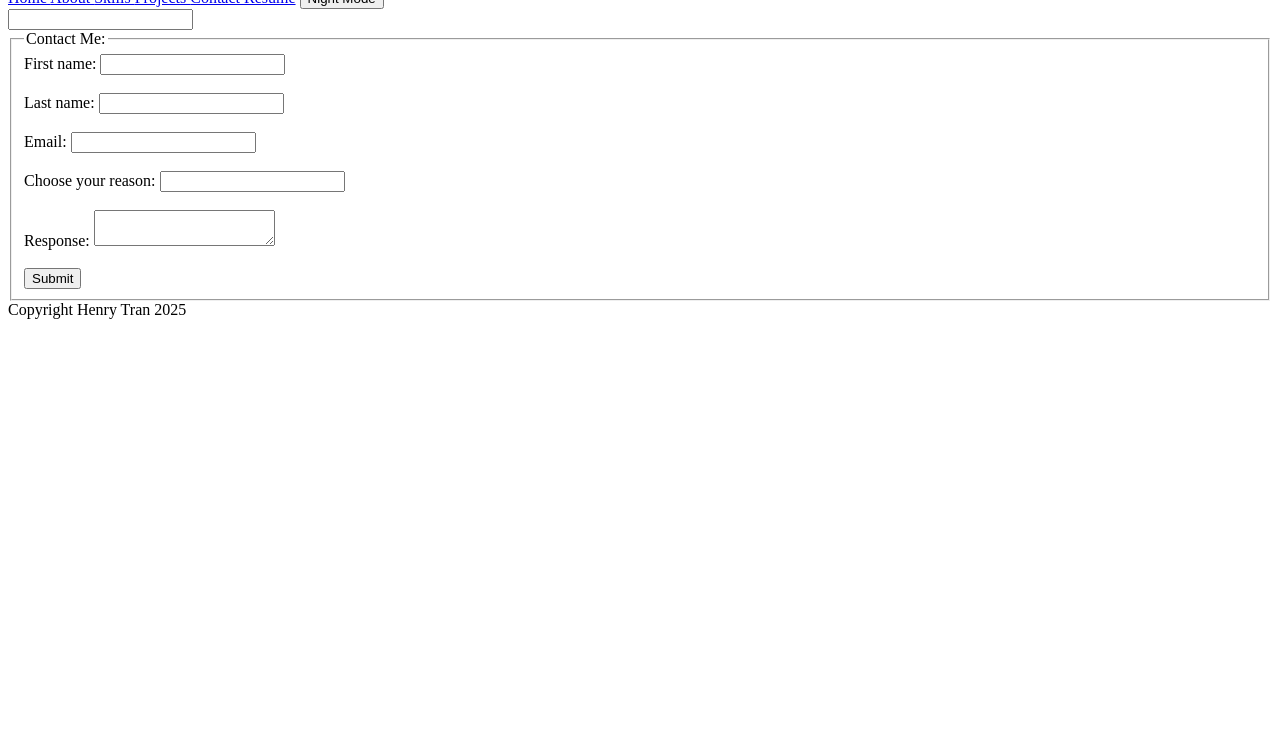
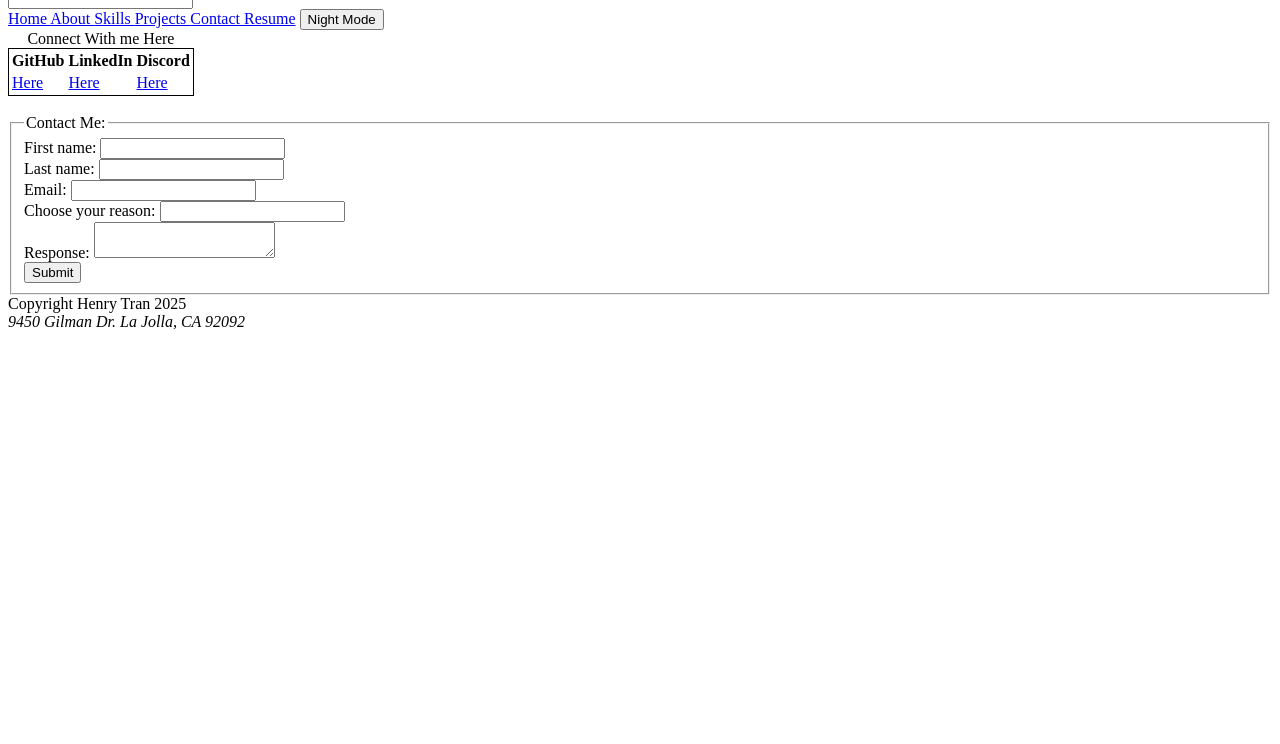
Before and after one commit to henhenrys/HW2, a plain HTML site: page Contact.html in a window 1280 px wide. Shown: the part 56-800 px from the top of the page. Drawn offline with Linux system fonts and the light colour scheme.

Commit message:
Add files via upload

```diff
--- a/Contact.html
+++ b/Contact.html
@@ -11,6 +11,11 @@
     <body>
         <header>
             <img src="static/favicon-32x32.png" alt="Logo with Letters HT">
+            <search>
+                <form>
+                    <input>
+                </form>
+            </search>
         </header>
         <nav>
             <a href="index.html">Home </a>
@@ -18,24 +23,32 @@
             <a href="Skills.html">Skills </a>
             <a href="Projects.html">Projects </a>
             <a href="Contact.html">Contact </a>
-            <a href="static/Resume.pdf" target="_blank">Resume</a>
+            <a href="static/Resume-HT.pdf" target="_blank">Resume</a>
             <button>Night Mode</button>
         </nav>
-        <search>
-            <form>
-                <input>
-            </form>
-        </search>
         <main>
+            <table style="border: 1px solid black;">
+                <caption>Connect With me Here</caption>
+                <tr>
+                    <th>GitHub</th>
+                    <th>LinkedIn</th>
+                    <th>Discord</th>
+                </tr>
+                <tr>
+                    <td><a href="https://github.com/henhenrys">Here</a></td>
+                    <td><a href="https://www.linkedin.com/in/henry-tran-308a8a227/">Here</a></td>
+                    <td><a href="https://www.discord.com">Here</a></td>
+                </tr>
+            </table><br>
             <form>
                 <fieldset>
                  <legend>Contact Me:</legend>
                  <label for="fname">First name:</label>
-                 <input type="text" id="fname" name="fname"><br><br>
+                 <input type="text" id="fname" name="fname"><br>
                  <label for="lname">Last name:</label>
-                 <input type="text" id="lname" name="lname"><br><br>
+                 <input type="text" id="lname" name="lname"><br>
                  <label for="email">Email:</label>
-                 <input type="email" id="email" name="email"><br><br>
+                 <input type="email" id="email" name="email"><br>
 
                  <label for="reason">Choose your reason:</label>
                  <input list="reasons" name="reason" id="reason">
@@ -45,10 +58,10 @@
                    <option value="Concerns">
                    <option value="Advice">
                    <option value="Other">
-                 </datalist><br><br>
+                 </datalist><br>
 
                  <label for="response">Response:</label>
-                 <textarea></textarea><br><br>
+                 <textarea></textarea><br>
                  <input type="submit" value="Submit">
                 </fieldset>
                </form>
@@ -56,6 +69,9 @@
         </main>
         <footer>
             Copyright Henry Tran 2025
+            <address>
+                9450 Gilman Dr. La Jolla, CA 92092
+            </address>
         </footer>
         <script>
 
```
Also changed, not shown: About.html (+18 -8 lines), Projects.html (+18 -6 lines), Skills.html (+11 -8 lines), index.html (+9 -6 lines), 3 other files.
